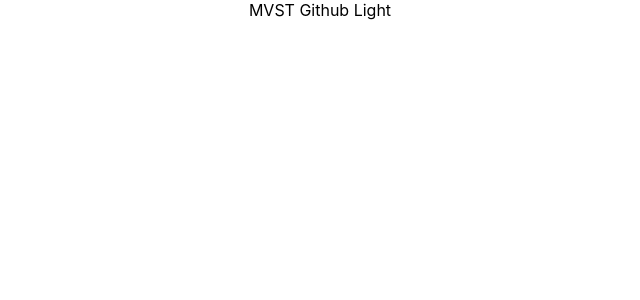
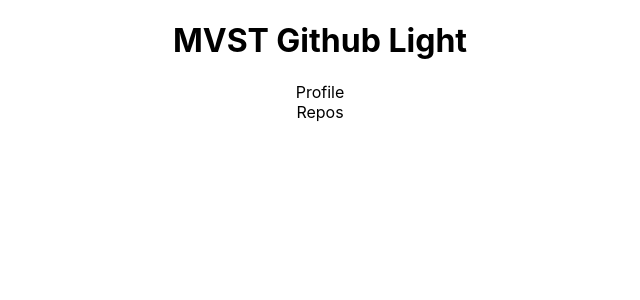
Before and after one commit to taniot/github-reader, a React (Create React App) app: page / in a window 1280 px wide. Shown: the top 300 px of the page, without its empty margins (320-960 px from the left). Built offline with nearby package versions, Linux system fonts and the light colour scheme.

Commit message:
feat: default components structure

```diff
--- a/src/App.js
+++ b/src/App.js
@@ -1,7 +1,17 @@
+import React from 'react';
 import './App.css';
+//Components
+import Profile from './components/profile/profile.component';
+import ReposList from './components/repos-list/repos-list.component';
 
 function App() {
-  return <div className='App'>MVST Github Light</div>;
+  return (
+    <div className='App'>
+      <h1>MVST Github Light</h1>
+      <Profile />
+      <ReposList />
+    </div>
+  );
 }
 
 export default App;
--- /dev/null
+++ b/src/components/profile/profile.component.jsx
@@ -0,0 +1,4 @@
+import React from 'react';
+
+const Profile = () => <section>Profile</section>;
+export default Profile;
--- /dev/null
+++ b/src/components/repos-list/repos-list.component.jsx
@@ -0,0 +1,5 @@
+import React from 'react';
+
+const ReposList = () => <section>Repos</section>;
+
+export default ReposList;
--- a/src/index.js
+++ b/src/index.js
@@ -7,5 +7,5 @@
   <React.StrictMode>
     <App />
   </React.StrictMode>,
-  document.getElementById('root')
+  document.getElementById('root'),
 );
```
Also changed, not shown: 1 other file (tests, documents, lock files or other folders).
